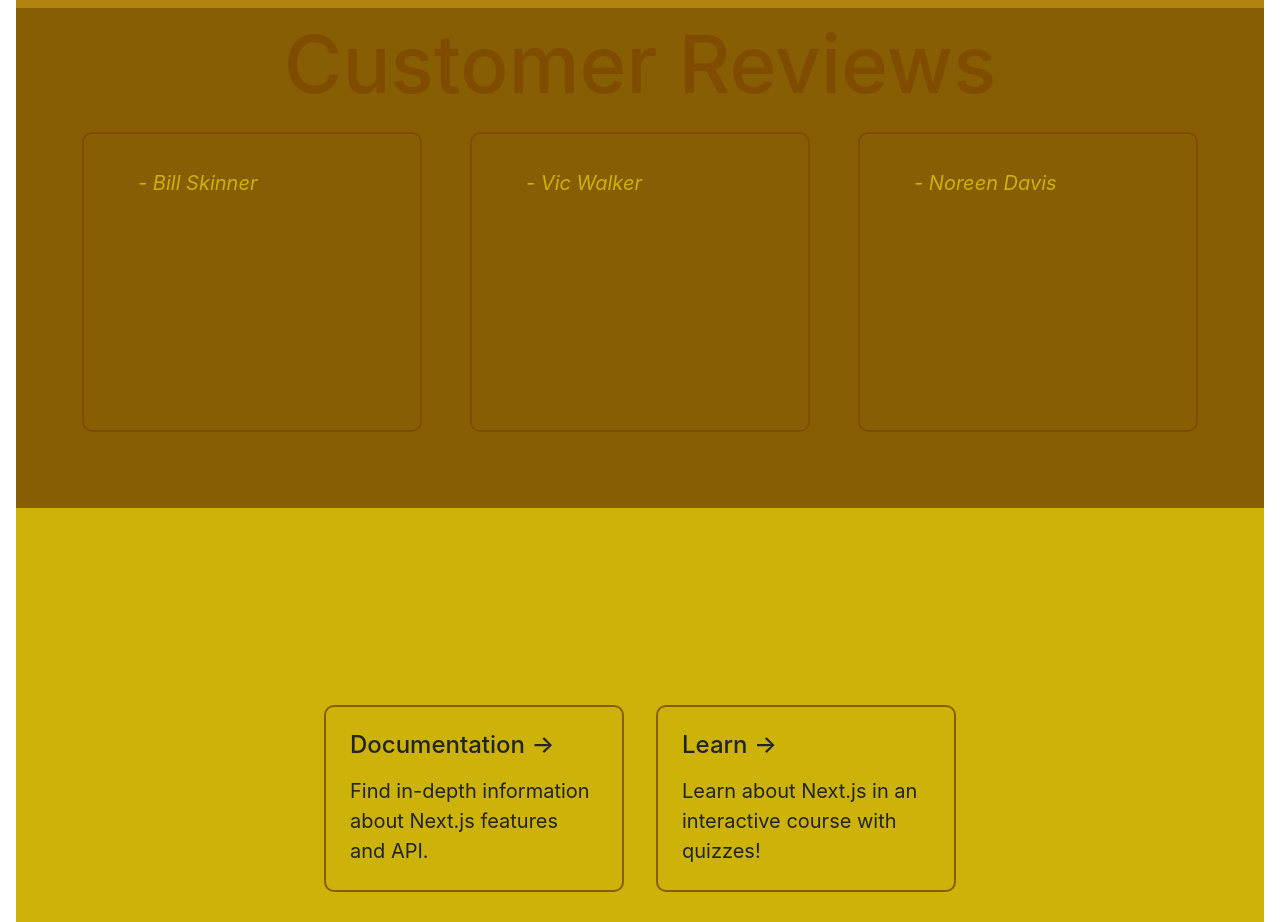
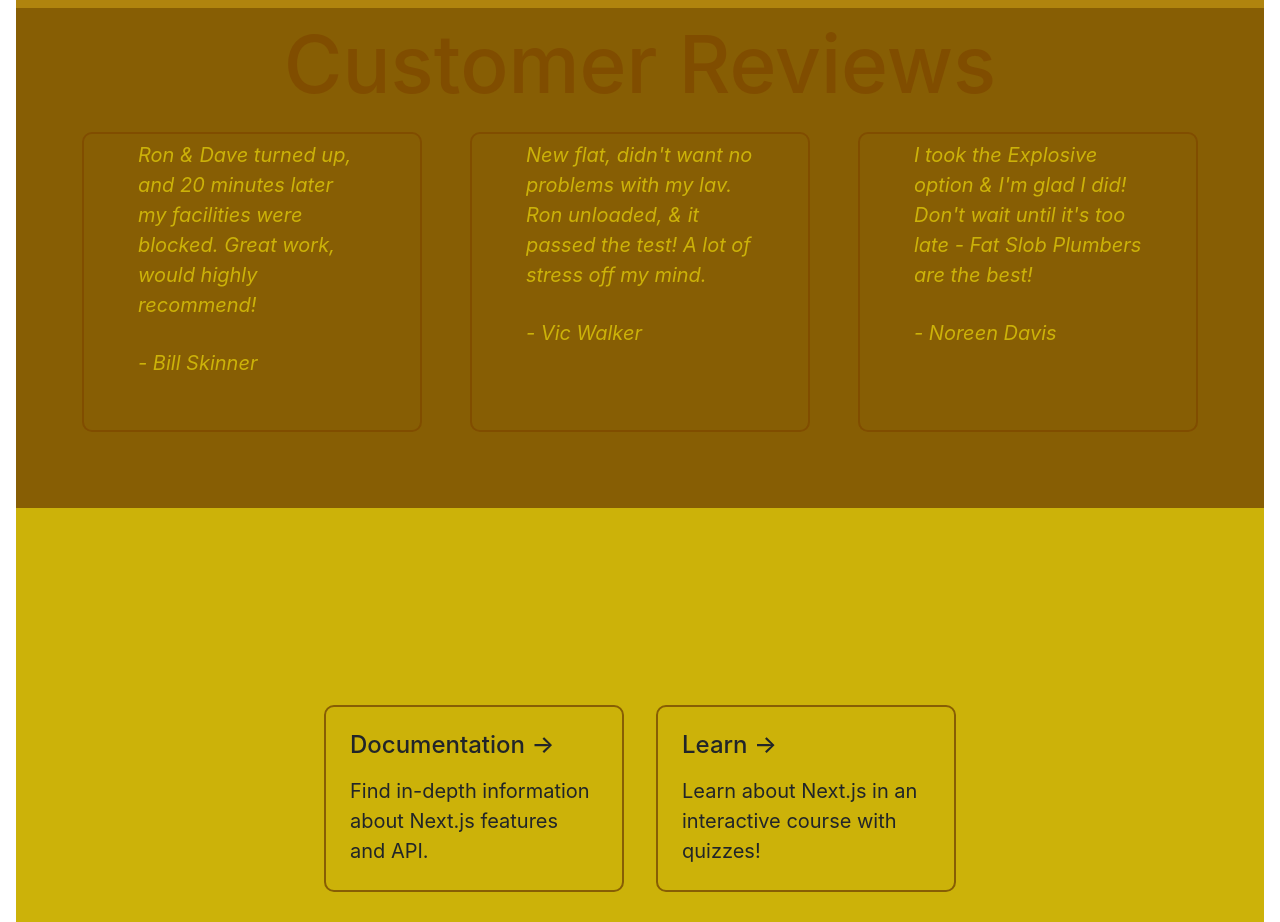
Before and after one commit to headexpanded/fat_slob_plumbing, a Next.js app: page / in a window 1280 px wide. Shown: the part 1380-2302 px from the top of the page. Built offline with nearby package versions, Linux system fonts and the light colour scheme.

Commit message:
bootstrap div in cust reviews section

```diff
--- a/components/sections/CustReviewsSection.tsx
+++ b/components/sections/CustReviewsSection.tsx
@@ -9,15 +9,15 @@ type CustReviewsSectionProps ={
 export const CustReviewsSection = () => {
     const custReviews = [
         {key: "1",
-        content: "",
+        content: "Ron & Dave turned up, and 20 minutes later my facilities were blocked. Great work, would highly recommend!",
         customer:"Bill Skinner"
         },
         {key:"2",
-        content: "",
+        content: "New flat, didn't want no problems with my lav. Ron unloaded, & it passed the test! A lot of stress off my mind.",
         customer: "Vic Walker"},
 
         {key: "3",
-        content: "",
+        content: "I took the Explosive option & I'm glad I did! Don't wait until it's too late - Fat Slob Plumbers are the best!",
         customer: "Noreen Davis"}
     ]
     return (
```
